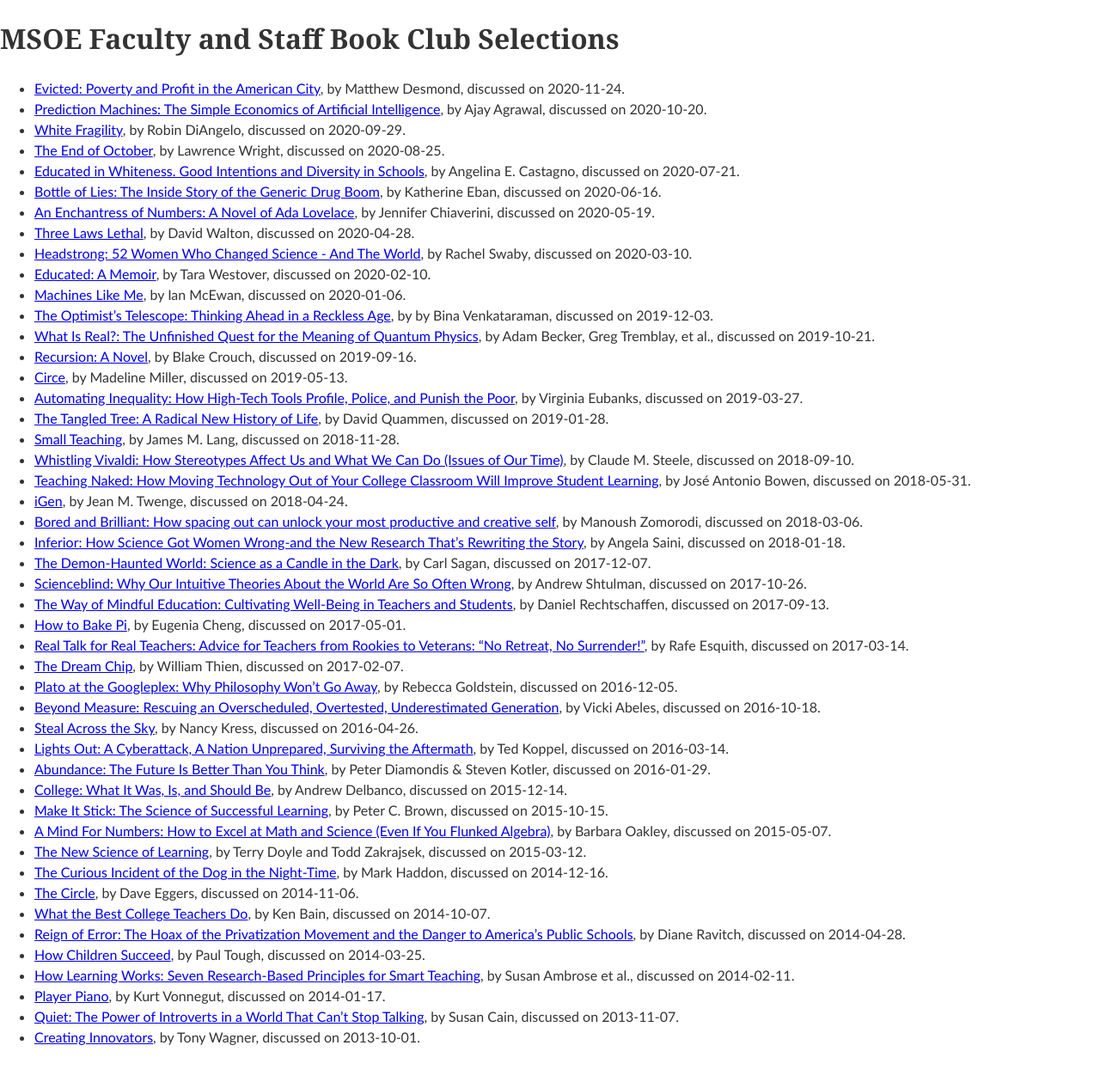
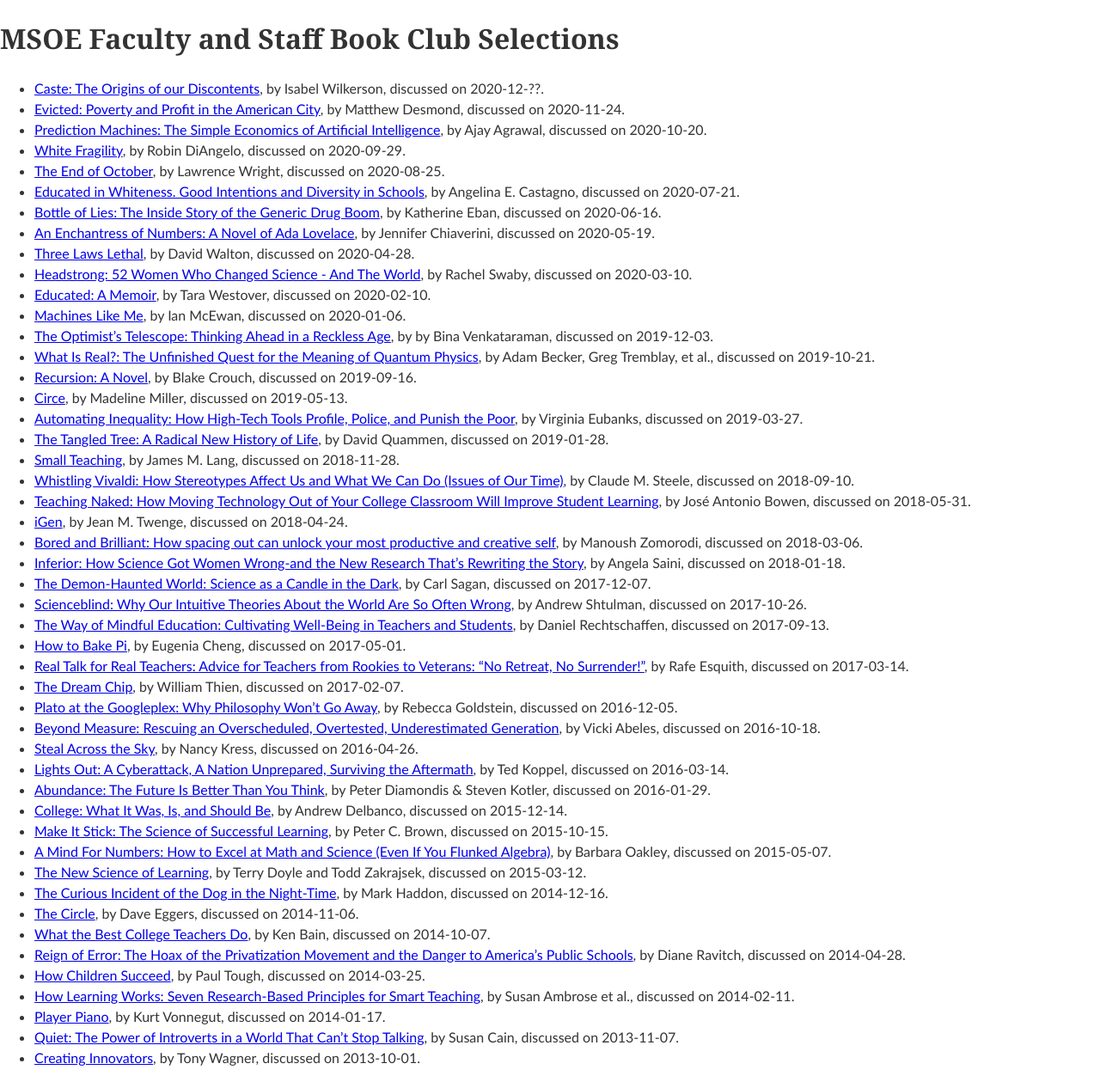
Before and after one commit to edurant/edurant.github.io, a Jekyll site: the page built from misc/bookClub.md, in a window 1280 px wide. Shown: the whole page at 86% size. Built offline with Jekyll 4.4.1, drawn with Linux system fonts in a browser that asks for light colours; our own code applies the rules of GitHub Pages for plain Markdown files; before the commit the page ends 1235 px from its top, so only the background shows below that.

Commit message:
update msoe book club

```diff
--- a/misc/bookClub.md
+++ b/misc/bookClub.md
@@ -1,8 +1,9 @@
 ---
 title: "MSOE Faculty and Staff Book Club Selections"
-date: 2020-10-12 08:34:30 -0500
+date: 2020-10-16 09:53:30 -0500
 ---
 
+* [Caste: The Origins of our Discontents](https://bookshop.org/books/caste-oprah-s-book-club-the-origins-of-our-discontents/9780593230251), by Isabel Wilkerson, discussed on 2020-12-??.
 * [Evicted: Poverty and Profit in the American City](https://bookshop.org/books/evicted-poverty-and-profit-in-the-american-city/9780553447453), by Matthew Desmond, discussed on 2020-11-24.
 * [Prediction Machines: The Simple Economics of Artificial Intelligence](https://bookshop.org/books/prediction-machines-the-simple-economics-of-artificial-intelligence/9781633695672), by Ajay Agrawal, discussed on 2020-10-20.
 * [White Fragility](https://www.amazon.com/dp/B07638ZFN1), by Robin DiAngelo, discussed on 2020-09-29.
```
